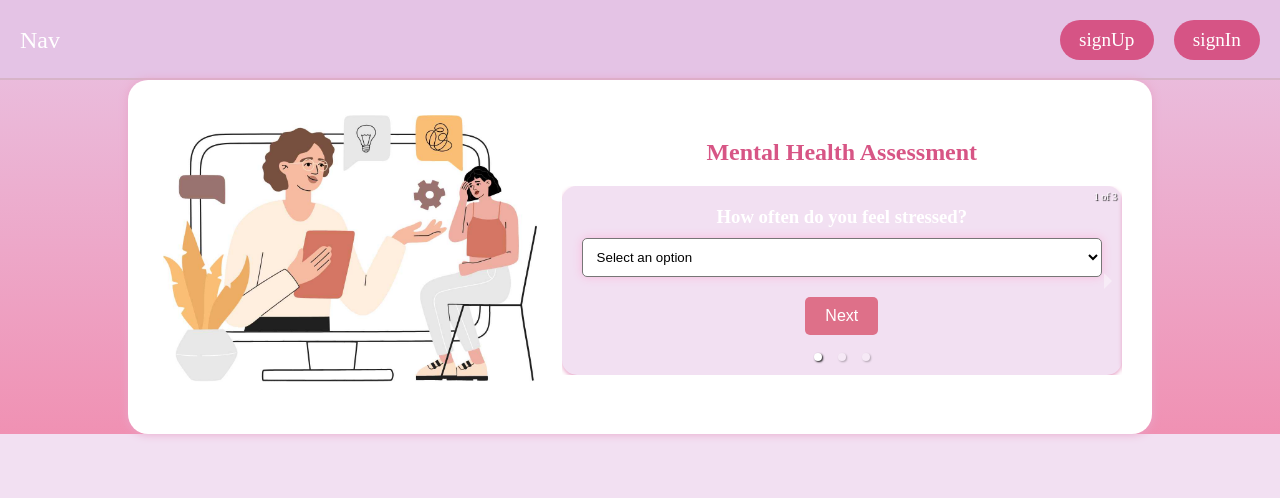
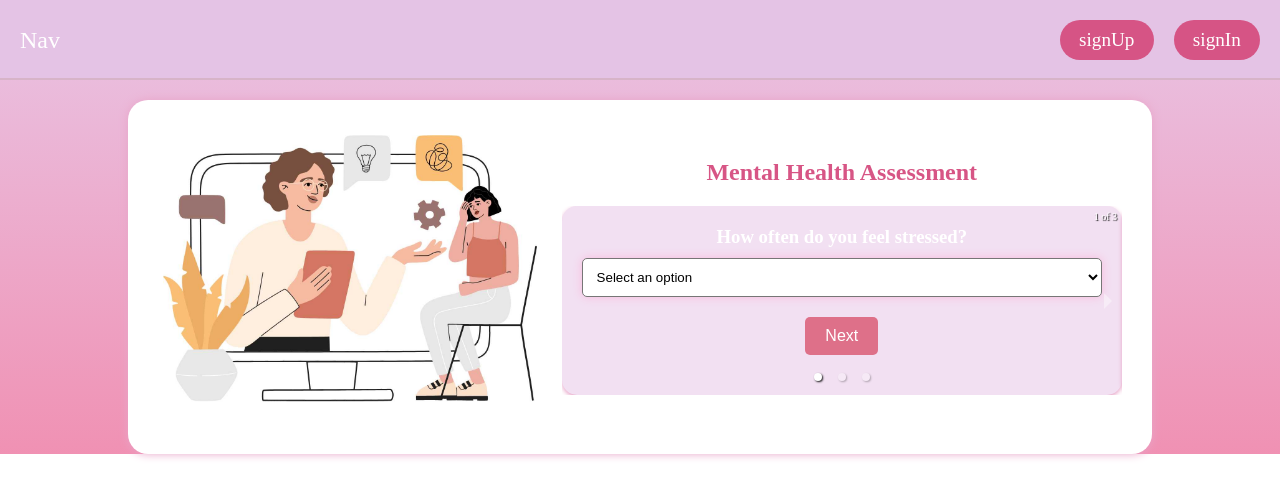
Before and after one commit to smartinternz02/SBSPS-Challenge-10711-HealthConnect-Streamlined-Doctors-Appointment-and-Health-Record-Management, a React (Vite) app in the folder understanding/: page /Assessment in a window 1280 px wide. Shown: the top 498 px of the page. Built offline with nearby package versions, Linux system fonts and the light colour scheme.

Commit message:
Backend Changes

```diff
--- a/understanding/src/App.jsx
+++ b/understanding/src/App.jsx
@@ -7,6 +7,7 @@ import Nav from './Component/Nav'
 import Login from './Screens/Login'
 import Register from './Screens/Register'
 import AssessmentCarousel from './Screens/Assessment'
+import PsychologistFinder from './Screens/PsychologistFinder';
 
 
 export default function App() {
@@ -19,7 +20,6 @@ export default function App() {
       <Route path='/Login'element={<Login/>}/>
       <Route path='/Register'element={<Register/>}/>
       <Route path='/Assessment'element={<AssessmentCarousel/>}/>
-
     </Routes>
 
     </BrowserRouter>
--- a/understanding/src/Screens/PsychologistFinder.jsx
+++ b/understanding/src/Screens/PsychologistFinder.jsx
@@ -1,16 +1,18 @@
+
 import React, { useState, useEffect } from 'react';
-import img1 from "../assests/Psychology2.jpg";
+import img1 from "../Assets/Psychology2.jpg";
 import axios from 'axios';
 
 const PsychologistFinder = () => {
   const [psychologists, setPsychologists] = useState([]);
 
   useEffect(() => {
-
+    // Fetch psychologists based on user's current location
     const fetchPsychologists = async () => {
       try {
 
         const response = await axios.get("http://localhost:8080/api/auth/psychologists");
+        console.log("YOGITA");
         setPsychologists(response.data);
       } catch (error) {
         console.error('Error fetching psychologists:', error);
--- a/understanding/src/styles/Assessment.css
+++ b/understanding/src/styles/Assessment.css
@@ -1,15 +1,14 @@
-body {
-    background-color: #f2e0f2;
-    margin: 0;
-    padding: 0;
-  }
-
+/* body { */
+    /* background-color: #f2e0f2; */
+   /* margin:0; */
+    /* padding: 0; */
+  /* } */
   .assessment-container {
     width: 80%;
-    margin: 0 auto;
+    margin: 20px auto ;
     padding: 20px;
     text-align: center;
-     position: relative;
+    position: relative;
     overflow: hidden;
     background-color: white;
     box-shadow: 0 0 10px #e8a5c8;
```
Also changed, not shown: 1 other file (tests, documents, lock files or other folders).
